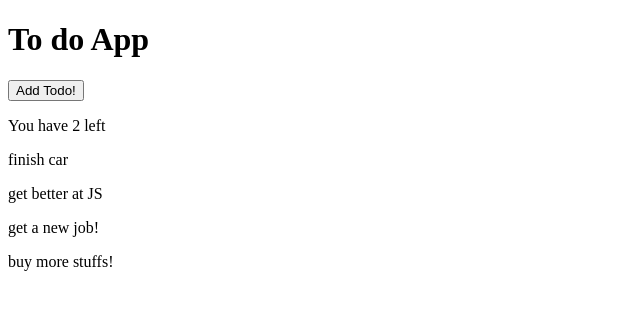
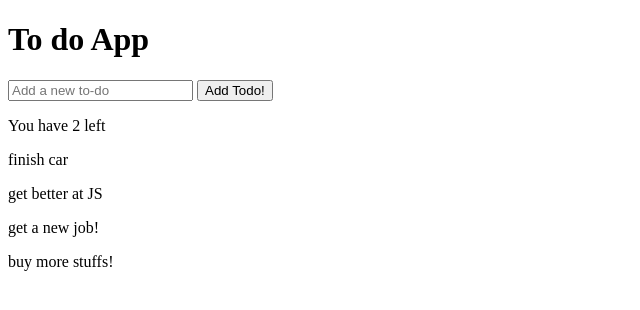
Before and after one commit to ritchey0713/js_playground, a plain HTML site: page todo-app/index.html in a window 1280 px wide. Shown: the whole page, without its empty margins (0-640 px from the left). Drawn offline with Linux system fonts and the light colour scheme.

Commit message:
add tags

```diff
--- a/todo-app/index.html
+++ b/todo-app/index.html
@@ -9,7 +9,8 @@
   </head>
   <body>
     <h1>To do App</h1>
-    <button>Add Todo!</button>
+    <input id="add-todo-text" type="text" placeholder="Add a new to-do">
+    <button id='add-todo'>Add Todo!</button>
 
 
     <script src="todo-app.js"></script>
```
Also changed, not shown: notes-app/index.html (+5 -0 lines).
